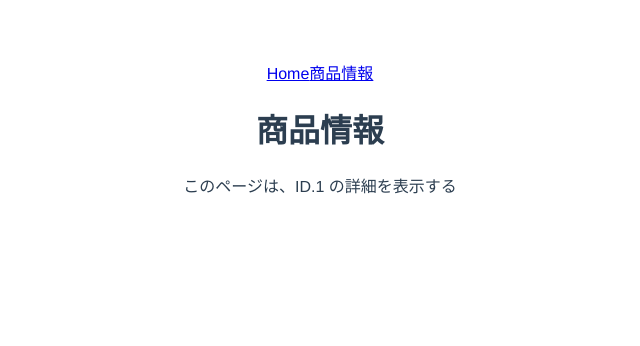
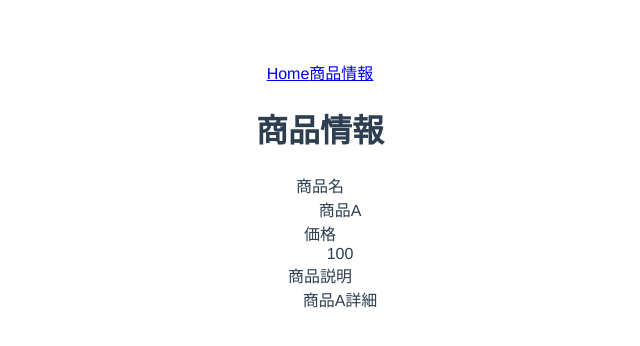
Before and after one commit to yohira0616/vuex-sandbox, a Vue app: page /#/product/1 in a window 1280 px wide. Shown: the top 346 px of the page, without its empty margins (320-960 px from the left). Built offline with nearby package versions, Linux system fonts and the light colour scheme.

Commit message:
商品情報詳細画面

```diff
--- a/src/views/Product.vue
+++ b/src/views/Product.vue
@@ -1,15 +1,38 @@
 <template>
-  <div class="product">
+  <div class="product" v-if="item" key="product">
     <h1>商品情報</h1>
-    <p>このページは、ID.{{ $route.params.id }} の詳細を表示する</p>
+    <dl class="product-table">
+      <dt>商品名</dt>
+      <dd>{{item.name}}</dd>
+      <dt>価格</dt>
+      <dd>{{item.price}}</dd>
+      <dt>商品説明</dt>
+      <dd>{{item.content}}</dd>
+    </dl>
   </div>
-
+  <div v-else key="loading">商品情報を読み込んでいます...</div>
 </template>
 
 <script>
+  import products from '@/api/products.js'
+
   export default {
     name: "Product",
-    props: {id: Number}
+    props: {id: Number},
+    data() {
+      return {
+        item: null
+      }
+    },
+    watch: {
+      id: {
+        handler() {
+          products.asyncFind(this.id, item => {
+            this.item = item
+          })
+        }, immediate: true
+      }
+    }
   }
 </script>
 
```
